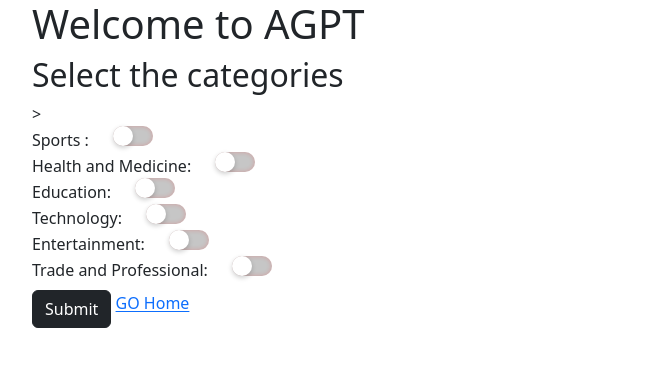
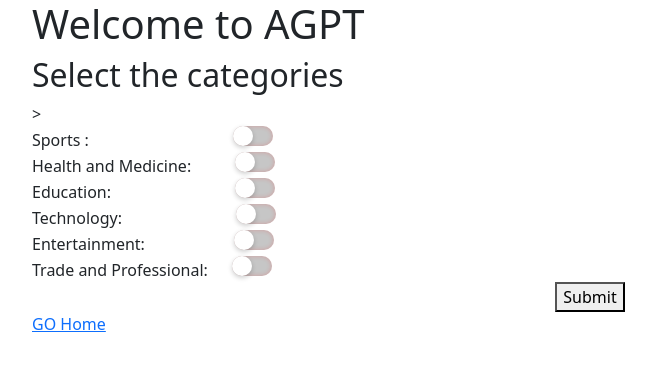
Before and after one commit to YashvinGoyal/hacktu, a Django app: page /cat in a window 1280 px wide. Shown: the top 371 px of the page, without its empty margins (50-706 px from the left). Run offline with Django 4.2, Linux system fonts and the light colour scheme; some libraries are stand-ins or nearby versions.

Commit message:
Update Categories.html

```diff
--- a/templates/home/Categories.html
+++ b/templates/home/Categories.html
@@ -18,7 +18,7 @@
    <link href="assets/vendor/swiper/swiper-bundle.min.css" rel="stylesheet">
 
    <!-- Template Main CSS File -->
-   <link href="assets/css/style.css" rel="stylesheet">
+   <link href="static/assets/css/style.css" rel="stylesheet">
  <style>
 
 
@@ -58,6 +58,21 @@
   .block{
     display: block;
   }
+  #Sports{
+   margin-left: 140px;
+  }
+  #Health{
+   margin-left: 40px;
+  }
+  #Education{
+   margin-left: 120px;
+  }
+  #Technology{
+   margin-left: 110px;
+  }
+  #Entertainment{
+   margin-left: 85px;
+  }
  </style>
 </head>
 
@@ -71,7 +86,7 @@
          <div class="block">
             <div class="center">
                <label for="Sports">Sports         : </label>
-               <input type="checkbox" id="Sports" name="Sports"/>
+               <input type="checkbox" id="Sports" name="Sports" />
             </div>
             <div class="center">
                <label for="Health">Health and Medicine: </label>
@@ -93,7 +108,12 @@
                <label for="Trade">Trade and Professional: </label>
                <input type="checkbox" id="Trade" name="Trade"/>
             </div>
-            <button type="submit" class="btn btn-dark mt-2">Submit</button>
+            <div class="text-center">
+               {% csrf_token %}
+               <section id="contact" class="contact">
+               <button type="submit">Submit</button>
+               </section>
+                 </div>
             <a href="/">GO Home</a>
          </div>
         </form>
```
